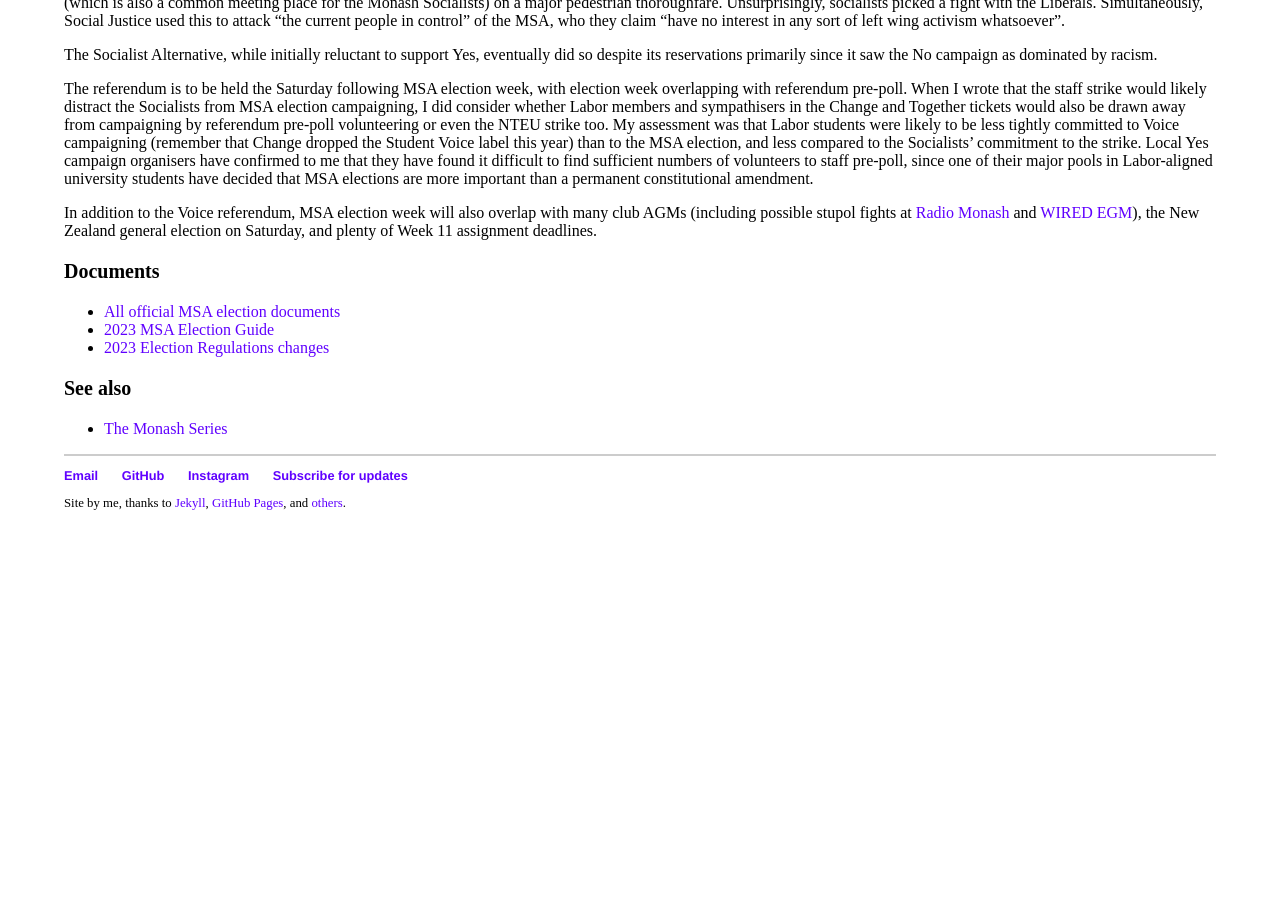
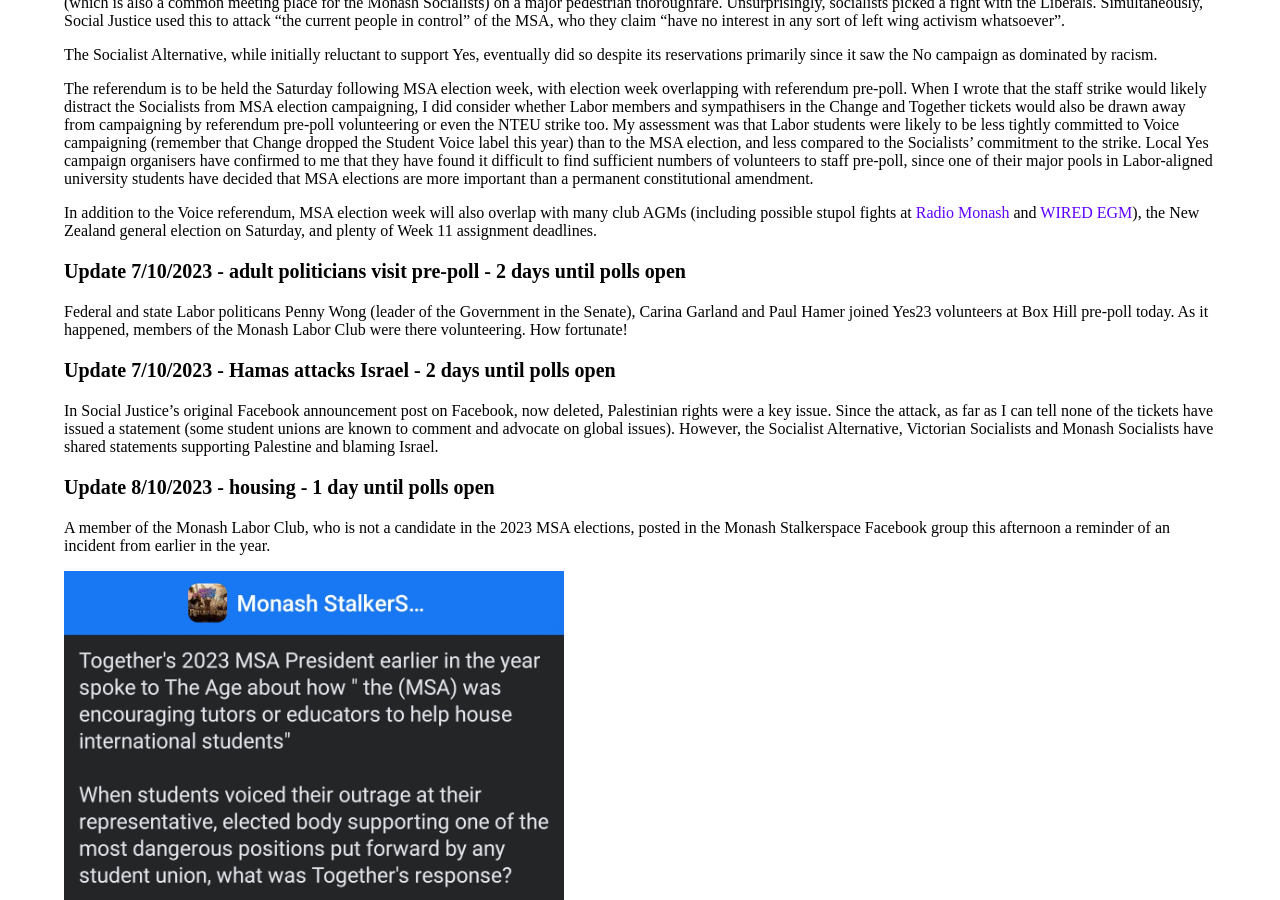
Before and after one commit to nhtnhanbn/nhtnhanbn.github.io, a Jekyll site: the page built from _repository/msa23.md, in a window 1280 px wide and 900 px high, scrolled down 2840 px. Built offline with Jekyll 4.4.1, drawn with Linux system fonts in a browser that asks for light colours; before the commit the page ends 3364 px from its top, so only the background shows below that; some of the changed text lies outside the part shown.

Commit message:
Update msa23

```diff
--- a/_repository/msa23.md
+++ b/_repository/msa23.md
@@ -3,7 +3,7 @@
 title: 2023 elections of the Monash Student Association
 ---
 
-Page last updated 5/10/2023.
+Page last updated 8/10/2023.
 
 ## 2023 elections of the Monash Student Association
 
@@ -113,6 +113,20 @@
 
 In addition to the Voice referendum, MSA election week will also overlap with many club AGMs (including possible stupol fights at [Radio Monash](/radmon) and [WIRED EGM](/wired)), the New Zealand general election on Saturday, and plenty of Week 11 assignment deadlines.
 
+### Update 7/10/2023 - adult politicians visit pre-poll - 2 days until polls open
+
+Federal and state Labor politicans Penny Wong (leader of the Government in the Senate), Carina Garland and Paul Hamer joined Yes23 volunteers at Box Hill pre-poll today. As it happened, members of the Monash Labor Club were there volunteering. How fortunate!
+
+### Update 7/10/2023 - Hamas attacks Israel - 2 days until polls open
+
+In Social Justice's original Facebook announcement post on Facebook, now deleted, Palestinian rights were a key issue. Since the attack, as far as I can tell none of the tickets have issued a statement (some student unions are known to comment and advocate on global issues). However, the Socialist Alternative, Victorian Socialists and Monash Socialists have shared statements supporting Palestine and blaming Israel.
+
+### Update 8/10/2023 - housing - 1 day until polls open
+
+A member of the Monash Labor Club, who is not a candidate in the 2023 MSA elections, posted in the Monash Stalkerspace Facebook group this afternoon a reminder of an incident from earlier in the year.
+
+![The 2023 Residential Communities Officer and Together's candidate for 2024 MSA President reported a Stalkerspace post criticising the 2023 MSA President for encouraging tutors to house international students in national media](/files/MSA housing.png)
+
 ### Documents
 
 - [All official MSA election documents](https://msa.monash.edu/elections)
```
Also changed, not shown: files/MSA housing.png (added).
